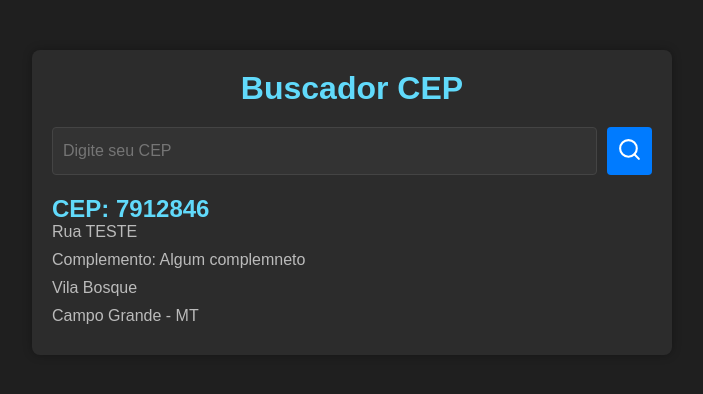
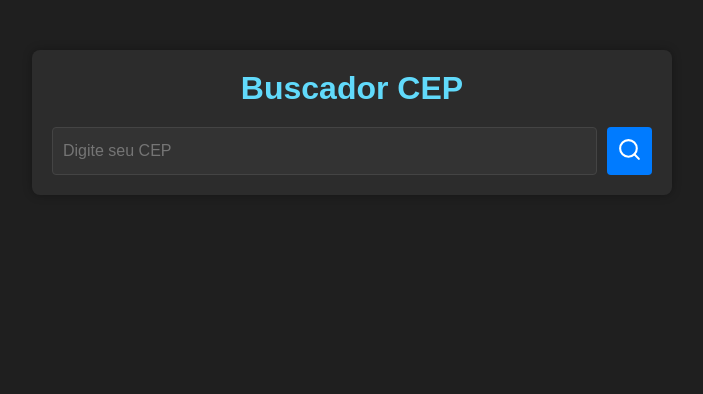
Before and after one commit to SuzukiJhor/LocateCEP, a React (Create React App) app: page / in a window 1280 px wide. Shown: the top 394 px of the page, without its empty margins (288-991 px from the left). Built offline with nearby package versions, Linux system fonts and the light colour scheme.

Commit message:
buscando dados e passando para variáveis através da api

```diff
--- a/src/App.js
+++ b/src/App.js
@@ -6,6 +6,7 @@
 function App() {
 
   const [input, setInput] = useState('');
+  const [cep, setCep] = useState('');
 
   async function handleSearch() {
     if (!input) {
@@ -15,8 +16,10 @@
     try {
       const response = await api.get(`${input}/json`);
       console.log(response)
+      setCep(response.data)
     } catch {
       alert('error')
+      setInput("")
     }
   }
 
@@ -29,22 +32,27 @@
           type="text"
           placeholder="Digite seu CEP"
           value={input}
-      onChange={(e)=> setInput(e.target.value)}
+          onChange={(e) => setInput(e.target.value)}
         />
 
         <button className="buttonSearch" onClick={handleSearch}>
-        <FiSearch size={25} color="#FFF"/>
+          <FiSearch size={25} color="#FFF" />
         </button>
       </div>
 
+      {Object.keys(cep).length > 0 && (
         <main className='main'>
-    <h2> CEP: 7912846</h2>
+          <h2> CEP: {cep.cep}</h2>
 
-    <span>Rua TESTE</span>
-    <span>Complemento: Algum complemneto</span>
-    <span>Vila Bosque</span>
-    <span>Campo Grande - MT</span>
+          <span>{cep.logradouro}</span>
+          <span>Complemento: {cep.complemento}</span>
+          <span>{cep.bairro}</span>
+          <span>{cep.localidade} - {cep.uf}</span>
+          <span>DDD: {cep.ddd}</span>
         </main>
+      )}
+
+
     </div>
   );
 }
```
Also changed, not shown: 1 other file (tests, documents, lock files or other folders). Lines whose indentation alone changed are shown as unchanged.
